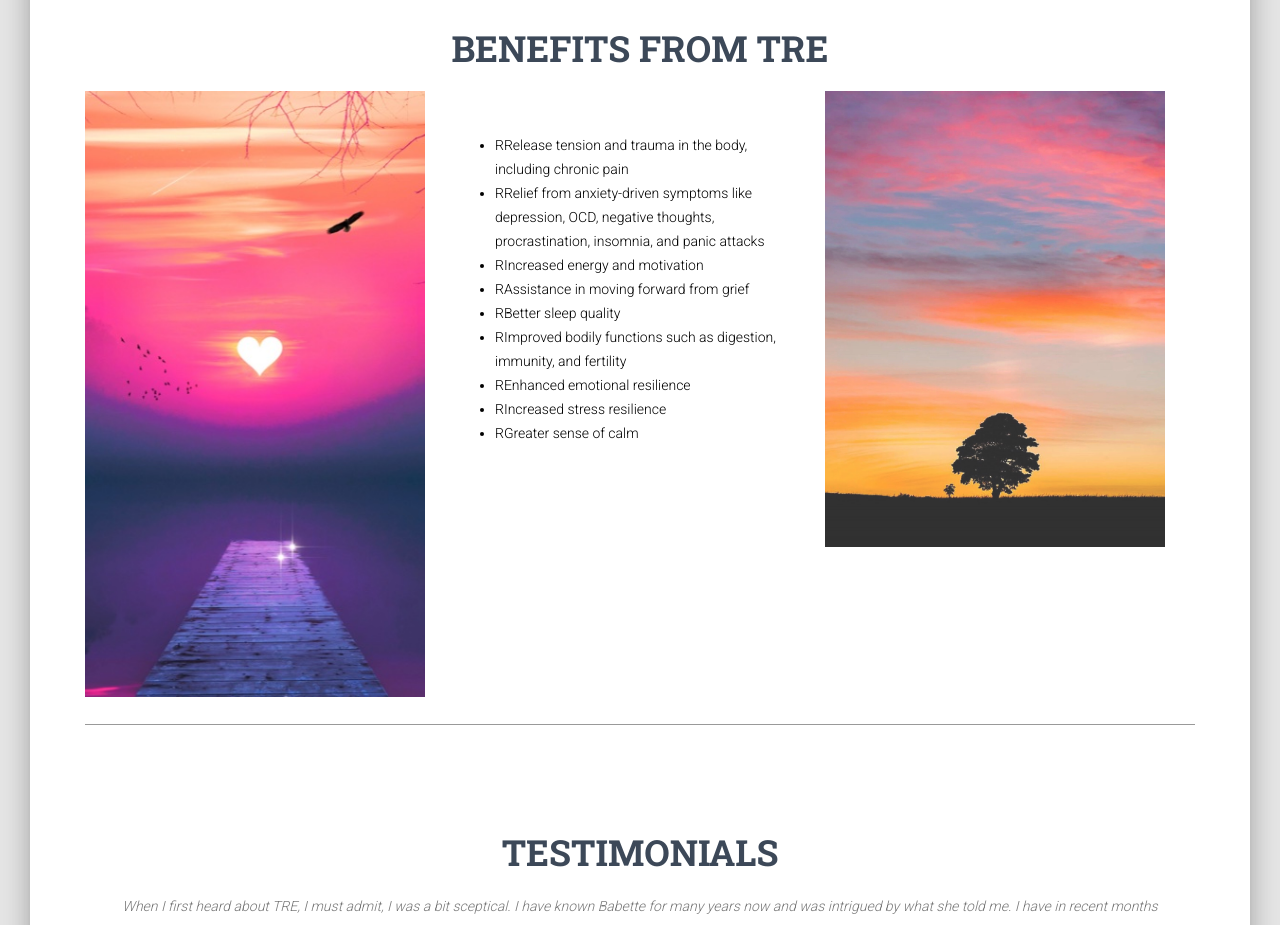
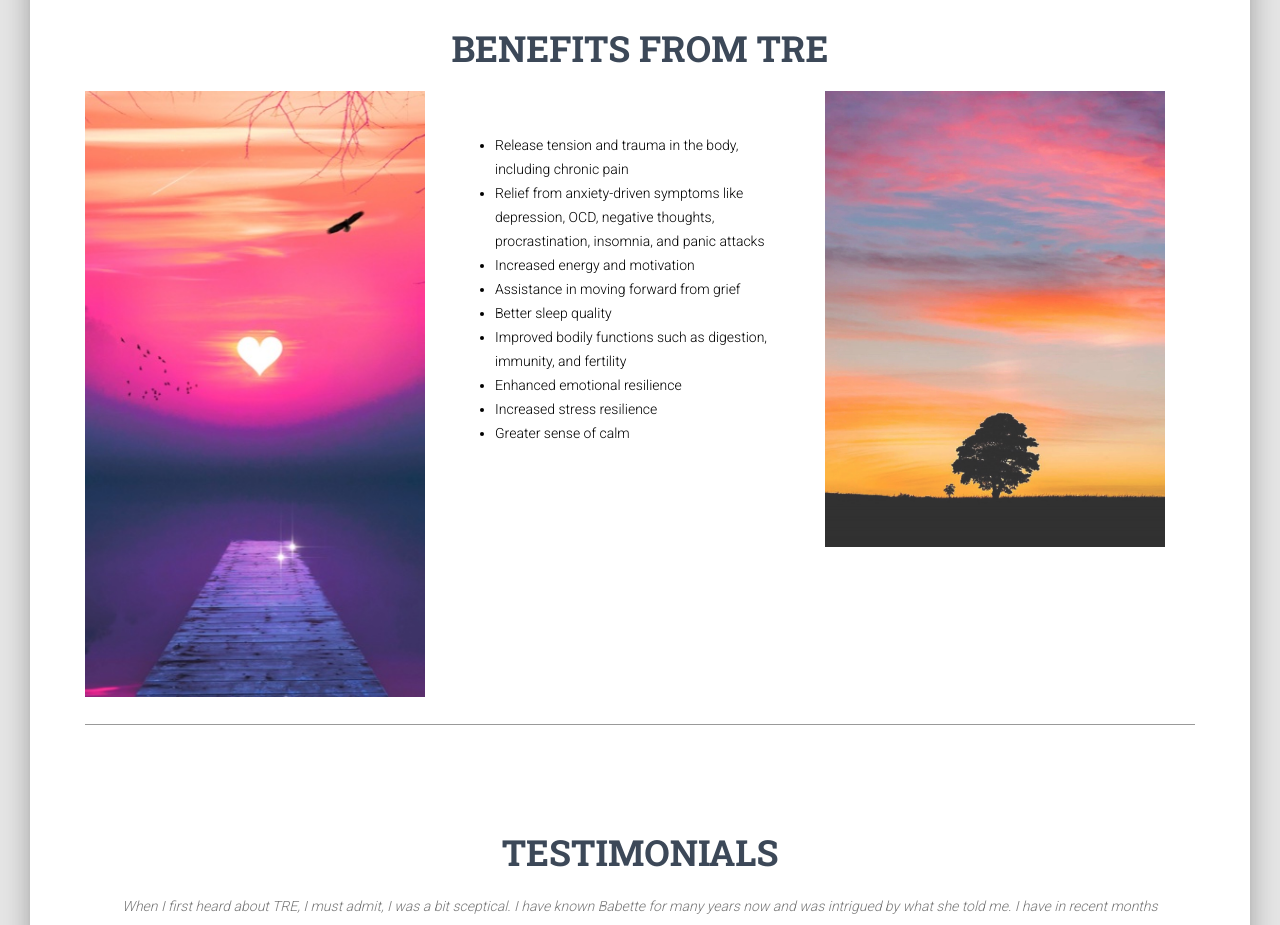
Before and after one commit to StevieSeccombe1/tre-with-babette, a Next.js app: page / in a window 1280 px wide. Shown: the part 1960-2885 px from the top of the page. Built offline with nearby package versions, Linux system fonts and the light colour scheme.

Commit message:
Update ServicesSection.js

```diff
--- a/pages-sections/ServicesSection.js
+++ b/pages-sections/ServicesSection.js
@@ -22,15 +22,15 @@ export default function ServicesSection() {
                         <InfoArea
                             description={
                                 <ul>
-                                 <li>RRelease tension and trauma in the body, including chronic pain</li>
-                                 <li>RRelief from anxiety-driven symptoms like depression, OCD, negative thoughts, procrastination, insomnia, and panic attacks</li>
-                                 <li>RIncreased energy and motivation</li>
-                                 <li>RAssistance in moving forward from grief</li>
-                                 <li>RBetter sleep quality</li>
-                                 <li>RImproved bodily functions such as digestion, immunity, and fertility</li>
-                                 <li>REnhanced emotional resilience</li>
-                                 <li>RIncreased stress resilience</li>
-                                 <li>RGreater sense of calm</li>
+                                 <li>Release tension and trauma in the body, including chronic pain</li>
+                                 <li>Relief from anxiety-driven symptoms like depression, OCD, negative thoughts, procrastination, insomnia, and panic attacks</li>
+                                 <li>Increased energy and motivation</li>
+                                 <li>Assistance in moving forward from grief</li>
+                                 <li>Better sleep quality</li>
+                                 <li>Improved bodily functions such as digestion, immunity, and fertility</li>
+                                 <li>Enhanced emotional resilience</li>
+                                 <li>Increased stress resilience</li>
+                                 <li>Greater sense of calm</li>
                                 </ul>
                             }
                             vertical
```
